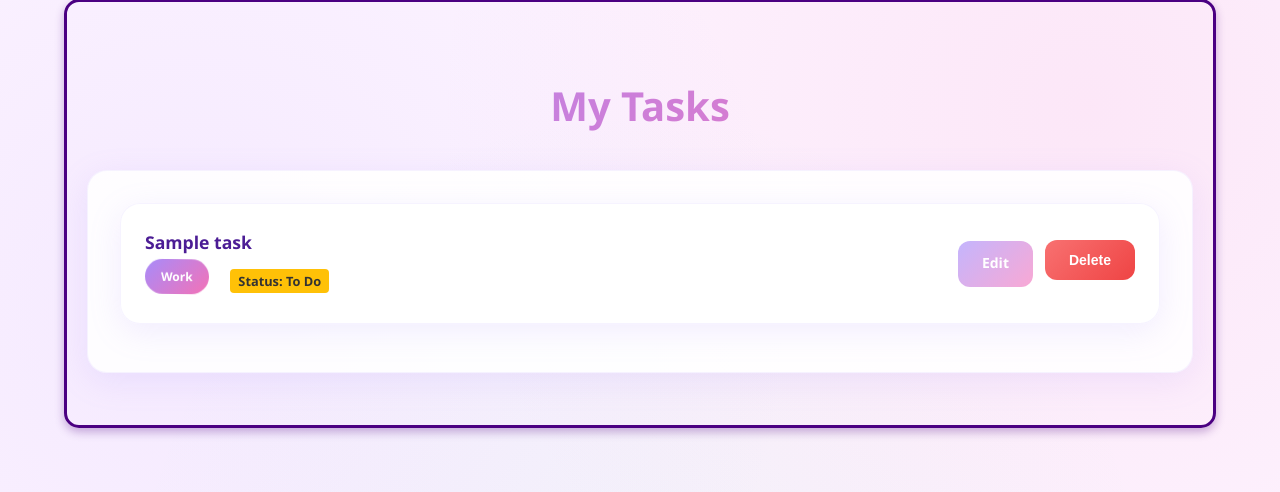
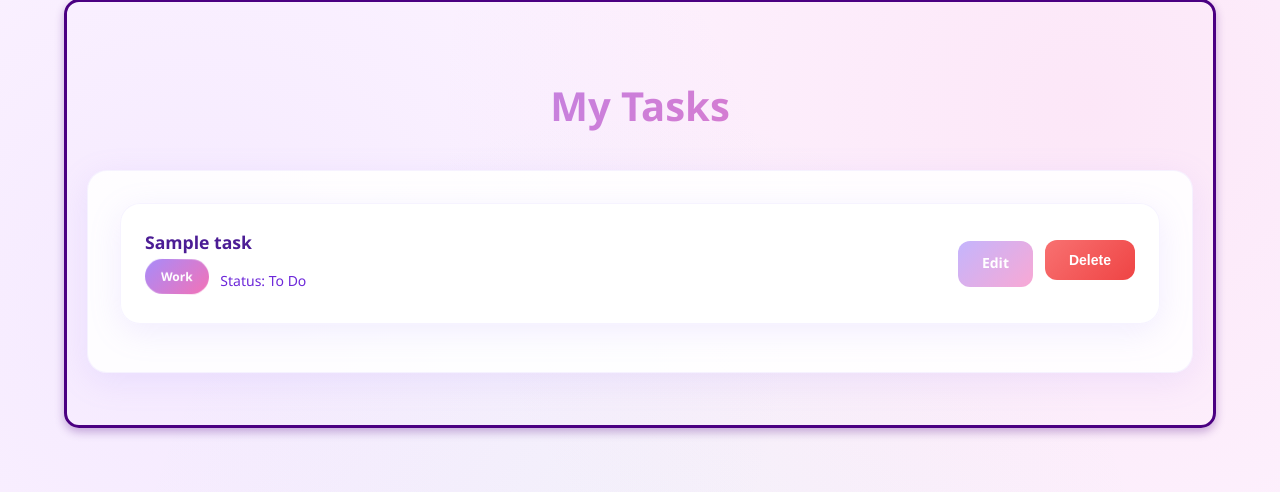
Before and after one commit to Naomi-Liboke/To-Do-Web-App, a Django app: page / in a window 1280 px wide. Shown: the part 203-695 px from the top of the page. Run offline with Django 5.2, Linux system fonts and the light colour scheme; a user stored in the database is signed in; tables that the repository leaves empty hold one stand-in row (values such as "Sample post").

Commit message:
Revert "Save my local changes before pull"
This reverts commit 0072c4224fcefa5809b5b7d6230bc13507411d6e.

```diff
--- a/to_do_project/to_do_app/static/to_do_app/css/style.css
+++ b/to_do_project/to_do_app/static/to_do_app/css/style.css
@@ -739,28 +739,3 @@ button, .btn, input[type="submit"] {
     margin-top: 20px;           /* Space from top of page */
     box-shadow: 0 4px 10px rgba(75, 0, 130, 0.3); /* Optional shadow */
 }
-
-
-/* Add this to your main CSS file */
-.status-badge {
-    padding: 3px 8px;
-    border-radius: 4px;
-    font-size: 0.8rem;
-    font-weight: bold;
-    margin-left: 10px;
-    color: white; /* Default text color */
-}
-
-/* Color codes for different statuses */
-.status-todo {
-    background-color: #ffc107; /* Yellow */
-    color: #333;
-}
-
-.status-in_progress {
-    background-color: #17a2b8; /* Blue-green */
-}
-
-.status-complete {
-    background-color: #28a745; /* Green */
-}
```
